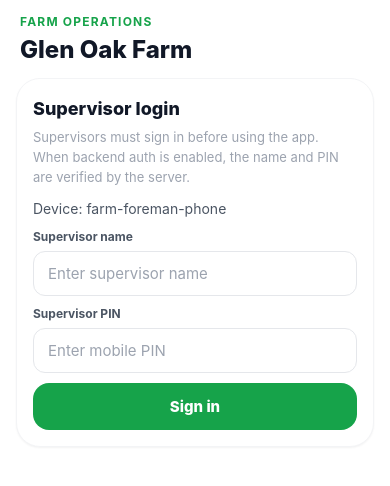
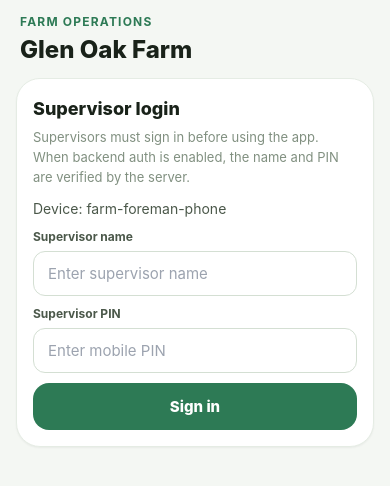
Before and after one commit to blessja/farm-server-02, a React Native app in the folder mobile/: screen / in a window 390 px wide. Shown: the top 486 px of the page. Built offline with nearby package versions, Linux system fonts and the light colour scheme; no server answers.

Commit message:
feat: update color scheme across components for improved UI consistency

```diff
--- a/mobile/App.js
+++ b/mobile/App.js
@@ -226,8 +226,8 @@ export default function App() {
     <SafeAreaProvider>
       <ExpoStatusBar style="dark" />
       <StatusBar barStyle="dark-content" />
-      <View className="flex-1 bg-white">
-        <SafeAreaView className="bg-white" edges={["top"]}>
+      <View className="flex-1 bg-gray-50">
+        <SafeAreaView className="bg-gray-50" edges={["top"]}>
           <View className="px-5 pt-3.5 pb-3">
             <View className="flex-row items-start justify-between gap-3">
               <View className="flex-1">
@@ -248,19 +248,19 @@ export default function App() {
                 <View style={{ gap: 8, alignItems: "flex-end", marginTop: 6 }}>
                   <TouchableOpacity
                     activeOpacity={0.7}
-                    style={{ borderRadius: 12, backgroundColor: "#f9fafb", borderWidth: 1, borderColor: "#e5e7eb", paddingHorizontal: 14, paddingVertical: 8 }}
+                    style={{ borderRadius: 12, backgroundColor: "#F4F7F3", borderWidth: 1, borderColor: "#D4DFD3", paddingHorizontal: 14, paddingVertical: 8 }}
                     onPress={handleClearCache}
                   >
-                    <Text style={{ color: "#6b7280", fontSize: 12, fontWeight: "700" }}>
+                    <Text style={{ color: "#627060", fontSize: 12, fontWeight: "700" }}>
                       Clear Cache
                     </Text>
                   </TouchableOpacity>
                   <TouchableOpacity
                     activeOpacity={0.7}
-                    style={{ borderRadius: 12, backgroundColor: "#f3f4f6", borderWidth: 1, borderColor: "#e5e7eb", paddingHorizontal: 14, paddingVertical: 10 }}
+                    style={{ borderRadius: 12, backgroundColor: "#E5ECE4", borderWidth: 1, borderColor: "#D4DFD3", paddingHorizontal: 14, paddingVertical: 10 }}
                     onPress={handleLogout}
                   >
-                    <Text style={{ color: "#374151", fontSize: 13, fontWeight: "800" }}>
+                    <Text style={{ color: "#374236", fontSize: 13, fontWeight: "800" }}>
                       Logout
                     </Text>
                   </TouchableOpacity>
@@ -275,7 +275,7 @@ export default function App() {
         </View>
 
         {bootState.loading || !bootState.authenticated ? null : (
-          <SafeAreaView className="bg-white" edges={["bottom"]}>
+          <SafeAreaView className="bg-gray-50" edges={["bottom"]}>
             <TabBar tabs={tabs} activeTab={activeTab} onChange={setActiveTab} />
           </SafeAreaView>
         )}
--- a/mobile/src/components/ActionButton.js
+++ b/mobile/src/components/ActionButton.js
@@ -16,9 +16,9 @@ export default function ActionButton({
         paddingVertical: 14,
         alignItems: "center",
         justifyContent: "center",
-        backgroundColor: tone === "secondary" ? "#f3f4f6" : "#16a34a",
+        backgroundColor: tone === "secondary" ? "#E5ECE4" : "#2D7A55",
         borderWidth: tone === "secondary" ? 1 : 0,
-        borderColor: tone === "secondary" ? "#e5e7eb" : "transparent",
+        borderColor: tone === "secondary" ? "#D4DFD3" : "transparent",
         opacity: disabled ? 0.5 : 1,
       }}
       onPress={onPress}
@@ -28,7 +28,7 @@ export default function ActionButton({
         style={{
           fontSize: 15,
           fontWeight: "800",
-          color: tone === "secondary" ? "#374151" : "#fff",
+          color: tone === "secondary" ? "#374236" : "#fff",
         }}
       >
         {label}
--- a/mobile/src/components/ScannerInput.js
+++ b/mobile/src/components/ScannerInput.js
@@ -86,7 +86,7 @@ export default function ScannerInput({
           />
           <TouchableOpacity
             activeOpacity={0.7}
-            style={{ borderRadius: 12, backgroundColor: "#16a34a", paddingHorizontal: 14, paddingVertical: 12 }}
+            style={{ borderRadius: 12, backgroundColor: "#2D7A55", paddingHorizontal: 14, paddingVertical: 12 }}
             onPress={openScanner}
           >
             <Text style={{ color: "#fff", fontWeight: "800", fontSize: 13 }}>Scan</Text>
--- a/mobile/src/components/WorkerSuggestionInput.js
+++ b/mobile/src/components/WorkerSuggestionInput.js
@@ -121,7 +121,7 @@ export default function WorkerSuggestionInput({
             activeOpacity={0.7}
             style={{
               borderRadius: 12,
-              backgroundColor: "#16a34a",
+              backgroundColor: "#2D7A55",
               paddingHorizontal: 14,
               paddingVertical: 12,
             }}
--- a/mobile/src/screens/CheckedInScreen.js
+++ b/mobile/src/screens/CheckedInScreen.js
@@ -549,7 +549,7 @@ export default function CheckedInScreen({ offlineQueue }) {
               borderRadius: 16,
               paddingVertical: 14,
               alignItems: "center",
-              backgroundColor: "#16a34a",
+              backgroundColor: "#2D7A55",
             }}
             onPress={openMoveModal}
           >
@@ -562,9 +562,9 @@ export default function CheckedInScreen({ offlineQueue }) {
               borderRadius: 16,
               paddingVertical: 14,
               alignItems: "center",
-              backgroundColor: "#f3f4f6",
+              backgroundColor: "#E5ECE4",
               borderWidth: 1,
-              borderColor: "#e5e7eb",
+              borderColor: "#D4DFD3",
             }}
             onPress={openCheckoutModal}
           >
@@ -642,9 +642,9 @@ export default function CheckedInScreen({ offlineQueue }) {
                               borderRadius: 12,
                               paddingVertical: 10,
                               alignItems: "center",
-                              backgroundColor: activeOperation === "checkout" ? "#16a34a" : "#f3f4f6",
+                              backgroundColor: activeOperation === "checkout" ? "#2D7A55" : "#E5ECE4",
                               borderWidth: activeOperation === "checkout" ? 0 : 1,
-                              borderColor: "#e5e7eb",
+                              borderColor: "#D4DFD3",
                               opacity:
                                 activeOperation === "checkout" && inlineCheckoutSubmitting ? 0.5 : 1,
                             }}
@@ -681,9 +681,9 @@ export default function CheckedInScreen({ offlineQueue }) {
                               borderRadius: 12,
                               paddingVertical: 10,
                               alignItems: "center",
-                              backgroundColor: activeOperation === "move" ? "#16a34a" : "#f3f4f6",
+                              backgroundColor: activeOperation === "move" ? "#2D7A55" : "#E5ECE4",
                               borderWidth: activeOperation === "move" ? 0 : 1,
-                              borderColor: "#e5e7eb",
+                              borderColor: "#D4DFD3",
                               opacity:
                                 activeOperation === "move" &&
                                 (inlineMoveSubmitting ||
--- a/mobile/src/screens/MoveWorkersScreen.js
+++ b/mobile/src/screens/MoveWorkersScreen.js
@@ -216,9 +216,9 @@ export default function MoveWorkersScreen({ sharedState, offlineQueue }) {
                   borderRadius: 16,
                   paddingVertical: 12,
                   alignItems: "center",
-                  backgroundColor: active ? "#16a34a" : "#f3f4f6",
+                  backgroundColor: active ? "#2D7A55" : "#E5ECE4",
                   borderWidth: active ? 0 : 1,
-                  borderColor: "#e5e7eb",
+                  borderColor: "#D4DFD3",
                 }}
                 onPress={() => setMode(option.key)}
               >
@@ -252,9 +252,9 @@ export default function MoveWorkersScreen({ sharedState, offlineQueue }) {
                       borderRadius: 999,
                       paddingHorizontal: 12,
                       paddingVertical: 8,
-                      backgroundColor: active ? "#16a34a" : "#f3f4f6",
+                      backgroundColor: active ? "#2D7A55" : "#E5ECE4",
                       borderWidth: active ? 0 : 1,
-                      borderColor: "#e5e7eb",
+                      borderColor: "#D4DFD3",
                     }}
                     onPress={() => setFilterMode(mode.key)}
                   >
@@ -297,8 +297,8 @@ export default function MoveWorkersScreen({ sharedState, offlineQueue }) {
                   borderRadius: 16,
                   padding: 14,
                   borderWidth: 1,
-                  backgroundColor: active ? "#16a34a" : "#f9fafb",
-                  borderColor: active ? "#16a34a" : "#f3f4f6",
+                  backgroundColor: active ? "#2D7A55" : "#F4F7F3",
+                  borderColor: active ? "#2D7A55" : "#E5ECE4",
                 }}
                 onPress={() => {
                   if (mode === "move") {
@@ -320,7 +320,7 @@ export default function MoveWorkersScreen({ sharedState, offlineQueue }) {
                 <Text style={{ fontSize: 15, fontWeight: "800", color: active ? "#fff" : "#111827" }}>
                   {assignment.workerName} ({assignment.workerID})
                 </Text>
-                <Text style={{ marginTop: 4, fontSize: 13, lineHeight: 18, color: active ? "#dcfce7" : "#9ca3af" }}>
+                <Text style={{ marginTop: 4, fontSize: 13, lineHeight: 18, color: active ? "#DCEFE1" : "#819080" }}>
                   Block {assignment.blockName} • Row {assignment.rowNumber} •{" "}
                   {assignment.job_type || "No job type"}
                 </Text>
--- a/mobile/tailwind.config.js
+++ b/mobile/tailwind.config.js
@@ -8,18 +8,30 @@ module.exports = {
   theme: {
     extend: {
       colors: {
+        gray: {
+          50: "#F4F7F3",
+          100: "#E5ECE4",
+          200: "#D4DFD3",
+          300: "#B9C8B8",
+          400: "#819080",
+          500: "#627060",
+          600: "#4B584A",
+          700: "#374236",
+          800: "#273126",
+          900: "#192219",
+        },
         farm: {
-          50: "#f0fdf4",
-          100: "#dcfce7",
-          200: "#bbf7d0",
-          300: "#86efac",
-          400: "#4ade80",
-          500: "#22c55e",
-          600: "#16a34a",
-          700: "#15803d",
-          800: "#166534",
-          900: "#14532d",
-          950: "#052e16",
+          50: "#EEF7F0",
+          100: "#DCEFE1",
+          200: "#C1E1CA",
+          300: "#98CBAB",
+          400: "#69AB81",
+          500: "#428D63",
+          600: "#2D7A55",
+          700: "#246544",
+          800: "#1E5138",
+          900: "#173E2C",
+          950: "#0D291C",
         },
       },
     },
```
Also changed, not shown: mobile/src/components/TabBar.js (+7 -7 lines).
